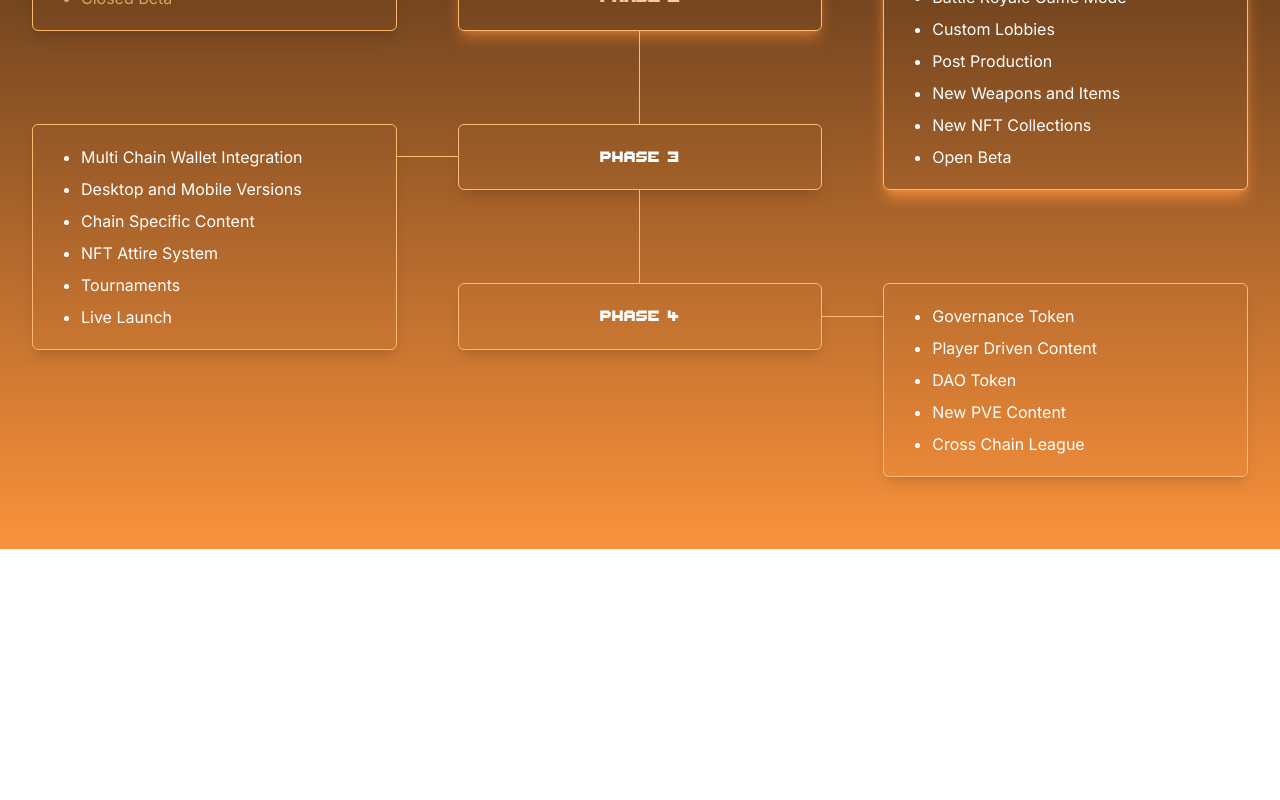
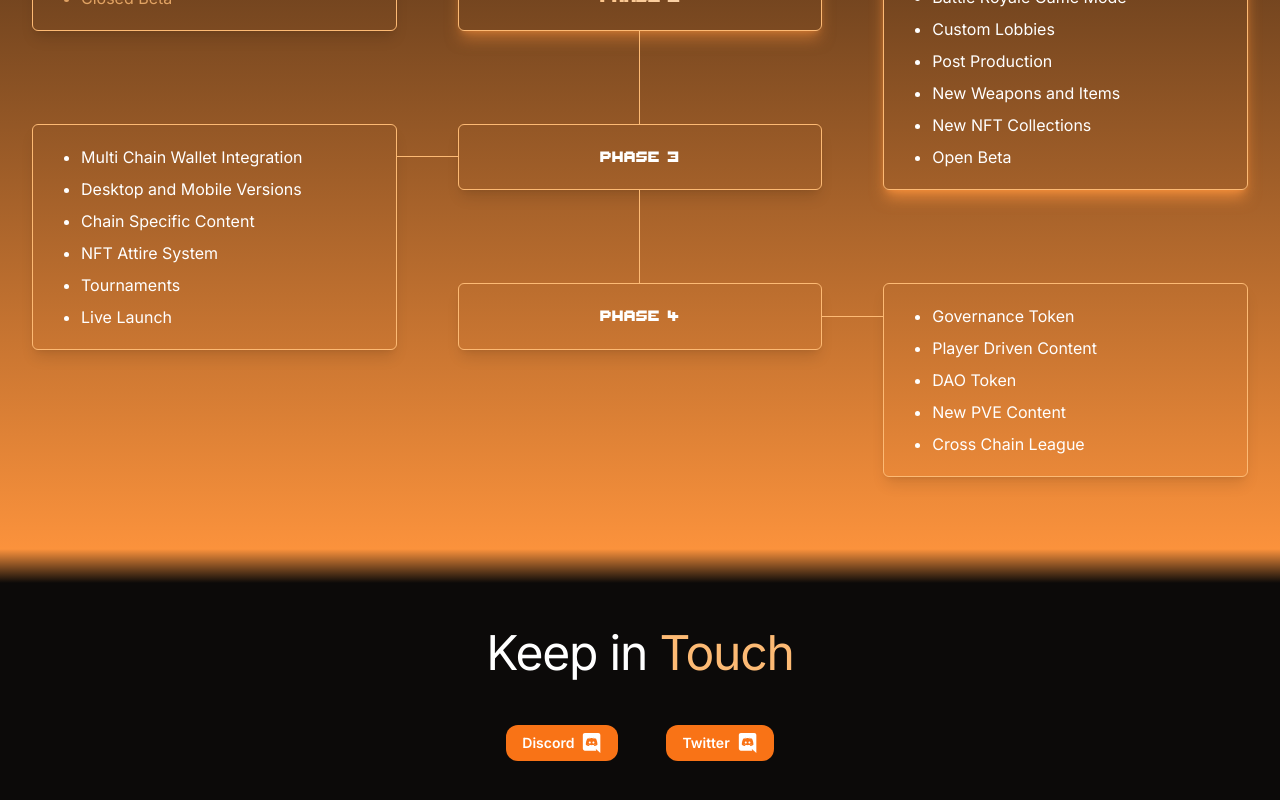
Before and after one commit to brodiecc/chainz-unleashed-website, a Next.js app: page / in a window 1280 px wide. Shown: the part 2622-3422 px from the top of the page. Before the commit the page ends 3171 px from the top, so only its background shows below. Built offline with nearby package versions, Linux system fonts and the light colour scheme.

Commit message:
Added Socials section

```diff
--- a/src/app/page.tsx
+++ b/src/app/page.tsx
@@ -1,6 +1,7 @@
 import Hero from "@/components/Hero";
 import PrimaryFeatures from "@/components/PrimaryFeatures";
 import Roadmap from "@/components/Roadmap";
+import Socials from "@/components/Socials";
 
 export default function Home() {
   return (
@@ -8,6 +9,7 @@ export default function Home() {
       <Hero />
       <PrimaryFeatures />
       <Roadmap />
+      <Socials />
     </main>
   );
 }
--- /dev/null
+++ b/src/components/Socials.tsx
@@ -0,0 +1,56 @@
+import { Container } from "@/components/Container";
+import { Button } from "@/components/Button";
+
+const DiscordIcon = () => {
+  return (
+    <svg
+      className="h-5 w-5"
+      fill="currentColor"
+      viewBox="0 0 24 24"
+      xmlns="http://www.w3.org/2000/svg"
+      fill-rule="evenodd"
+      clip-rule="evenodd"
+    >
+      <path d="M19.54 0c1.356 0 2.46 1.104 2.46 2.472v21.528l-2.58-2.28-1.452-1.344-1.536-1.428.636 2.22h-13.608c-1.356 0-2.46-1.104-2.46-2.472v-16.224c0-1.368 1.104-2.472 2.46-2.472h16.08zm-4.632 15.672c2.652-.084 3.672-1.824 3.672-1.824 0-3.864-1.728-6.996-1.728-6.996-1.728-1.296-3.372-1.26-3.372-1.26l-.168.192c2.04.624 2.988 1.524 2.988 1.524-1.248-.684-2.472-1.02-3.612-1.152-.864-.096-1.692-.072-2.424.024l-.204.024c-.42.036-1.44.192-2.724.756-.444.204-.708.348-.708.348s.996-.948 3.156-1.572l-.12-.144s-1.644-.036-3.372 1.26c0 0-1.728 3.132-1.728 6.996 0 0 1.008 1.74 3.66 1.824 0 0 .444-.54.804-.996-1.524-.456-2.1-1.416-2.1-1.416l.336.204.048.036.047.027.014.006.047.027c.3.168.6.3.876.408.492.192 1.08.384 1.764.516.9.168 1.956.228 3.108.012.564-.096 1.14-.264 1.74-.516.42-.156.888-.384 1.38-.708 0 0-.6.984-2.172 1.428.36.456.792.972.792.972zm-5.58-5.604c-.684 0-1.224.6-1.224 1.332 0 .732.552 1.332 1.224 1.332.684 0 1.224-.6 1.224-1.332.012-.732-.54-1.332-1.224-1.332zm4.38 0c-.684 0-1.224.6-1.224 1.332 0 .732.552 1.332 1.224 1.332.684 0 1.224-.6 1.224-1.332 0-.732-.54-1.332-1.224-1.332z" />
+    </svg>
+  );
+};
+
+const TwitterIcon = () => {
+  return (
+    <svg
+      xmlns="http://www.w3.org/2000/svg"
+      className="h-5 w-5"
+      fill="currentColor"
+      viewBox="0 0 24 24"
+    >
+      <path d="M24 4.557c-.883.392-1.832.656-2.828.775 1.017-.609 1.798-1.574 2.165-2.724-.951.564-2.005.974-3.127 1.195-.897-.957-2.178-1.555-3.594-1.555-3.179 0-5.515 2.966-4.797 6.045-4.091-.205-7.719-2.165-10.148-5.144-1.29 2.213-.669 5.108 1.523 6.574-.806-.026-1.566-.247-2.229-.616-.054 2.281 1.581 4.415 3.949 4.89-.693.188-1.452.232-2.224.084.626 1.956 2.444 3.379 4.6 3.419-2.07 1.623-4.678 2.348-7.29 2.04 2.179 1.397 4.768 2.212 7.548 2.212 9.142 0 14.307-7.721 13.995-14.646.962-.695 1.797-1.562 2.457-2.549z" />
+    </svg>
+  );
+};
+
+export default function Socials() {
+  return (
+    <section
+      id="Socials"
+      aria-label="Socials of the game."
+      className="relative overflow-hidden pt-20 pb-28 sm:py-20 bg-gradient-to-b from-orange-400 to-10% to-stone-950 "
+    >
+      <Container className="relative">
+        <div className="max-w-2xl md:mx-auto text-center xl:max-w-none text-white">
+          <h2 className="text-3xl tracking-tight sm:text-4xl md:text-5xl">
+            Keep in <span className="text-orange-300">Touch</span>
+          </h2>
+          <div className="flex justify-center my-12 gap-4 md:gap-12">
+            <Button className="gap-2 bg-[#7289da] hover:bg-[#7289da]/70">
+              <span>Discord</span> <DiscordIcon />
+            </Button>
+            <Button className="gap-2 bg-[#1DA1F2] hover:bg-[#1DA1F2]/70">
+              <span>Twitter</span> <DiscordIcon />
+            </Button>
+          </div>
+        </div>
+      </Container>
+    </section>
+  );
+}
```
